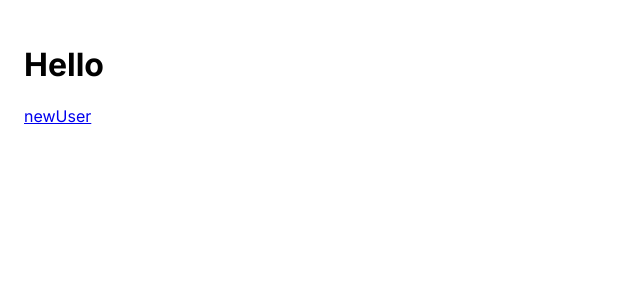
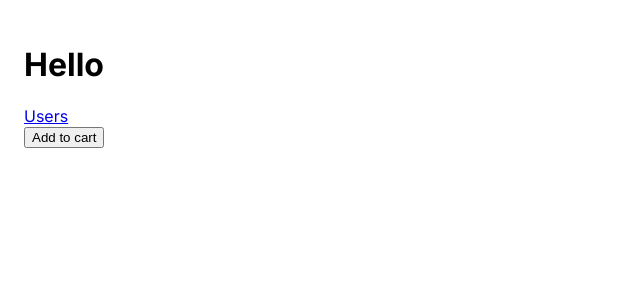
Before and after one commit to pasanghilp-art/next-app, a Next.js app: page / in a window 1280 px wide. Shown: the top 300 px of the page, without its empty margins (0-640 px from the left). Built offline with nearby package versions, Linux system fonts and the light colour scheme.

Commit message:
Client side rendering & server side rendering, Data fetching and rendering content.

```diff
--- /dev/null
+++ b/app/components/AddToCart.tsx
@@ -0,0 +1,11 @@
+import Message from "./Message";
+
+const AddToCart = () => {
+  return (
+    <div>
+      <Message/>
+    </div>
+  )
+}
+
+export default AddToCart
--- /dev/null
+++ b/app/components/Message.tsx
@@ -0,0 +1,11 @@
+'use client';
+
+const Message = () => {
+  return (
+    <div>
+      <button onClick={() => console.log("hi")}>Add to cart </button>
+    </div>
+  )
+}
+
+export default Message
--- a/app/page.tsx
+++ b/app/page.tsx
@@ -1,11 +1,13 @@
 import Image from 'next/image'
 import Link from 'next/link'
+import AddToCart from './components/AddToCart'
 
 export default function Home() {
   return (
     <>
       <main><h1>Hello</h1></main>
-      <Link href="/users">newUser</Link>
+      <Link href="/users">Users</Link>
+      <AddToCart />
     </>
   )
 }
--- a/app/users/new/page.tsx
+++ b/app/users/new/page.tsx
@@ -1,11 +1,11 @@
 import React from 'react'
 
-const NewPage = () => {
+const page = () => {
   return (
     <div>
-        new
+
     </div>
   )
 }
 
-export default NewPage;
+export default page
--- a/app/users/page.tsx
+++ b/app/users/page.tsx
@@ -1,12 +1,23 @@
-import Link from 'next/link'
-import React from 'react'
+interface User {
+  id: number,
+  name: string,
+}
 
-const UsersPage = () => {
+
+const UserPage = async () => {
+  const res = await fetch('https://jsonplaceholder.typicode.com/users');
+  const users: User[] = await res.json();
+
   return (
-    <div>
-        users
-    </div>
+    <>
+      <h1>Users</h1>
+        <ul>
+          {users.map(user =><li key={user.id}>
+              {user.name}
+          </li> )}
+        </ul>
+    </>
   )
 }
 
-export default UsersPage
+export default UserPage;
```
